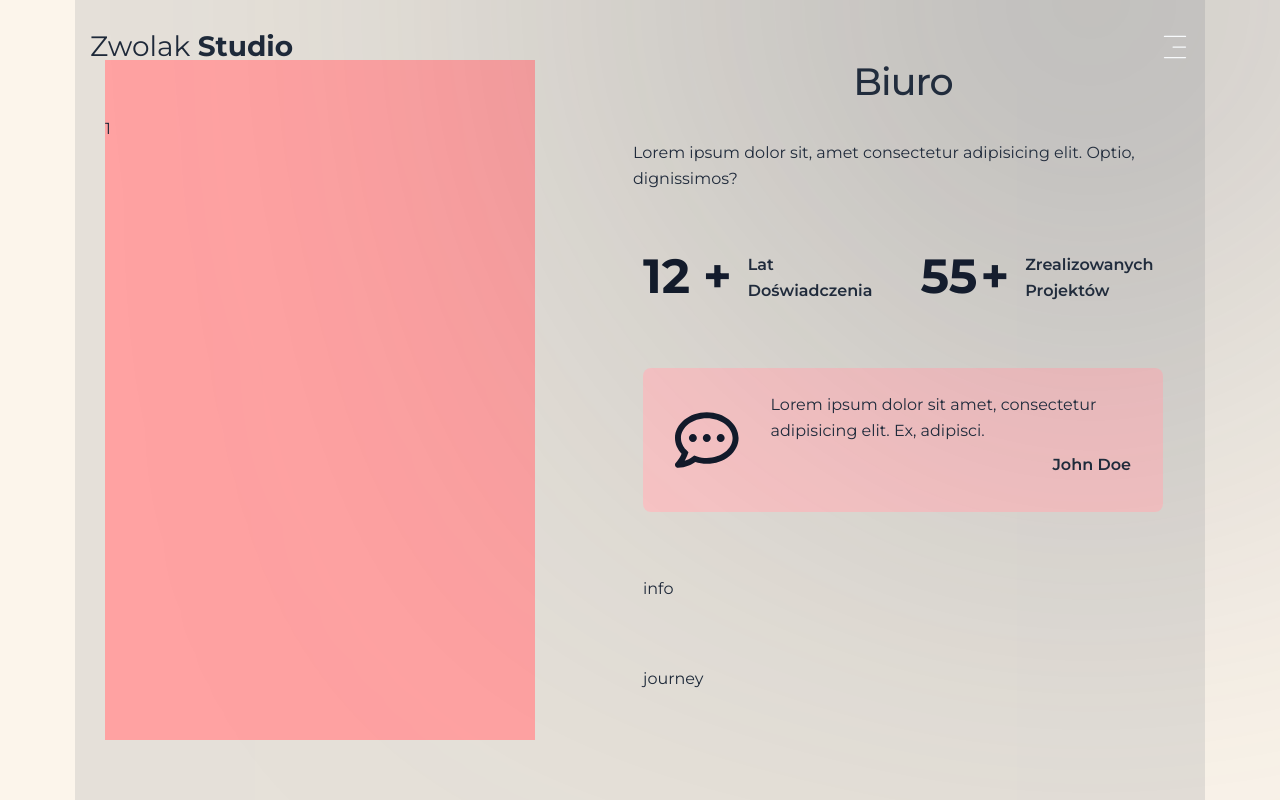
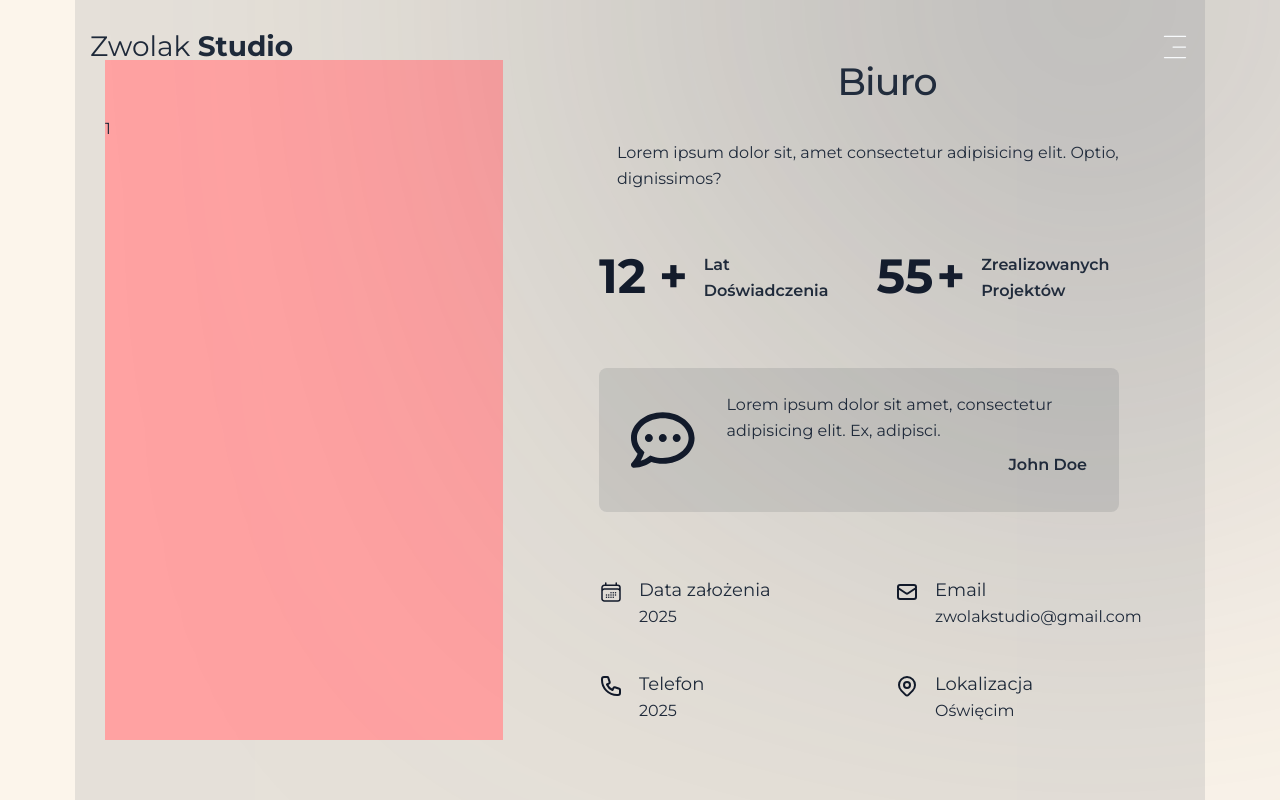
Before and after one commit to misiek869/zowlak_studio_website, a Next.js app: page /about in a window 1280 px wide. Shown: the top 800 px of the page. Built offline with nearby package versions, Linux system fonts and the light colour scheme.

Commit message:
finish info component

```diff
--- a/components/Info.tsx
+++ b/components/Info.tsx
@@ -1,7 +1,48 @@
-import React from 'react'
+import {
+	HiOutlineMail,
+	HiOutlinePhone,
+	HiOutlineLocationMarker,
+} from 'react-icons/hi'
+import { HiOutlineCalendarDays } from 'react-icons/hi2'
 
 const Info = () => {
-	return <div>info</div>
+	return (
+		<div className='flex flex-col gap-6 md:gap-10'>
+			<div className='flex flex-col md:flex-row gap-4'>
+				<div className='w-[280px] flex items-start gap-4'>
+					<HiOutlineCalendarDays className='text-2xl mt-1 text-gray-900' />
+					<div className=''>
+						<p className='text-lg'>Data założenia</p>
+						<p>2025</p>
+					</div>
+				</div>
+				<div className='w-[280px] flex items-start gap-4'>
+					<HiOutlineMail className='text-2xl mt-1 text-gray-900' />
+					<div className=''>
+						<p className='text-lg'>Email</p>
+						<p>zwolakstudio@gmail.com</p>
+					</div>
+				</div>
+			</div>
+
+			<div className='flex flex-col md:flex-row gap-4'>
+				<div className='w-[280px] flex items-start gap-4'>
+					<HiOutlinePhone className='text-2xl mt-1 text-gray-900' />
+					<div className=''>
+						<p className='text-lg'>Telefon</p>
+						<p>2025</p>
+					</div>
+				</div>
+				<div className='w-[280px] flex items-start gap-4'>
+					<HiOutlineLocationMarker className='text-2xl mt-1 text-gray-900' />
+					<div className=''>
+						<p className='text-lg'>Lokalizacja</p>
+						<p>Oświęcim</p>
+					</div>
+				</div>
+			</div>
+		</div>
+	)
 }
 
 export default Info
--- a/components/Testimonials.tsx
+++ b/components/Testimonials.tsx
@@ -36,7 +36,7 @@ const Testimonials = () => {
 			modules={[Autoplay]}
 			loop={true}
 			autoplay={{ delay: 4000, disableOnInteraction: false }}
-			className='w-full max-w-[300px] md:max-w-[520px] bg-red-200 rounded-lg'>
+			className='w-full max-w-[300px] md:max-w-[520px] bg-gray-900/10 rounded-lg'>
 			{testimonials.map((item, index) => {
 				return (
 					<SwiperSlide key={index}>
```
